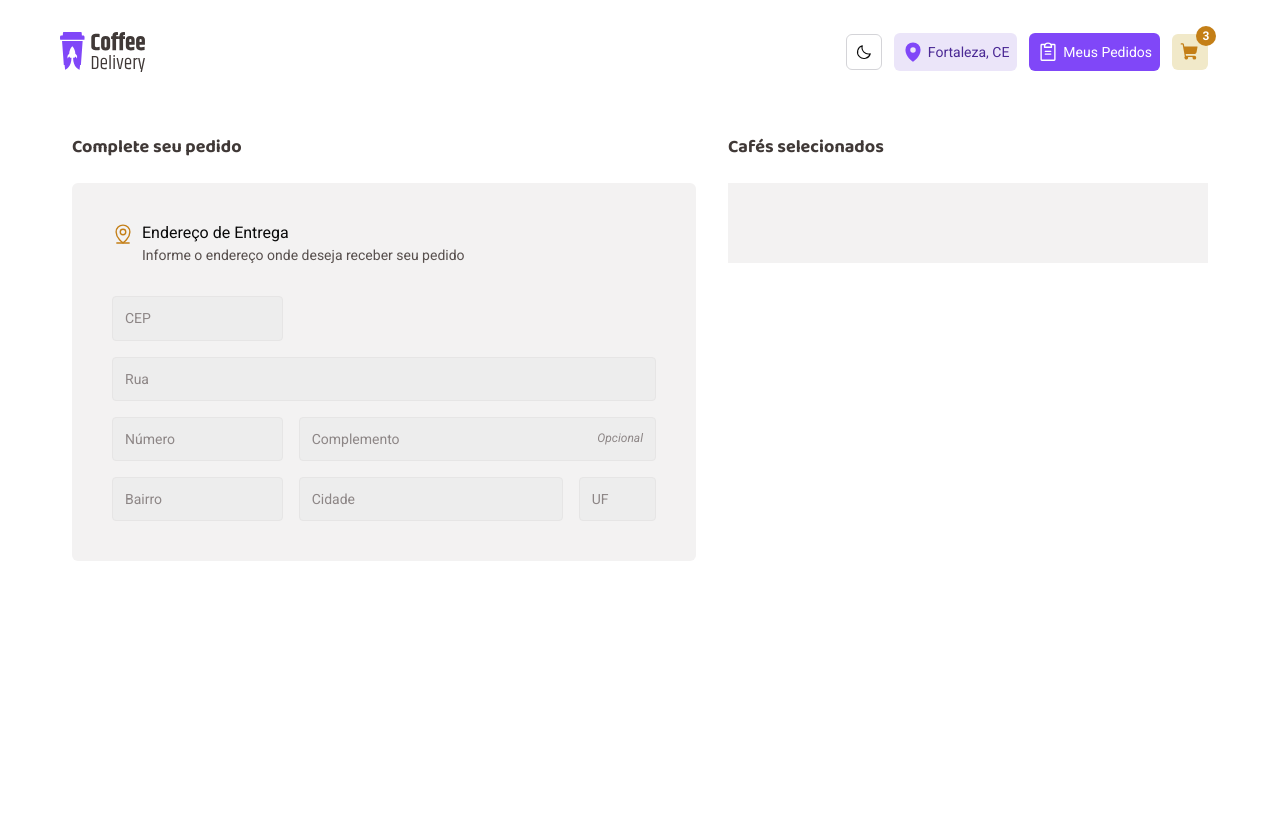
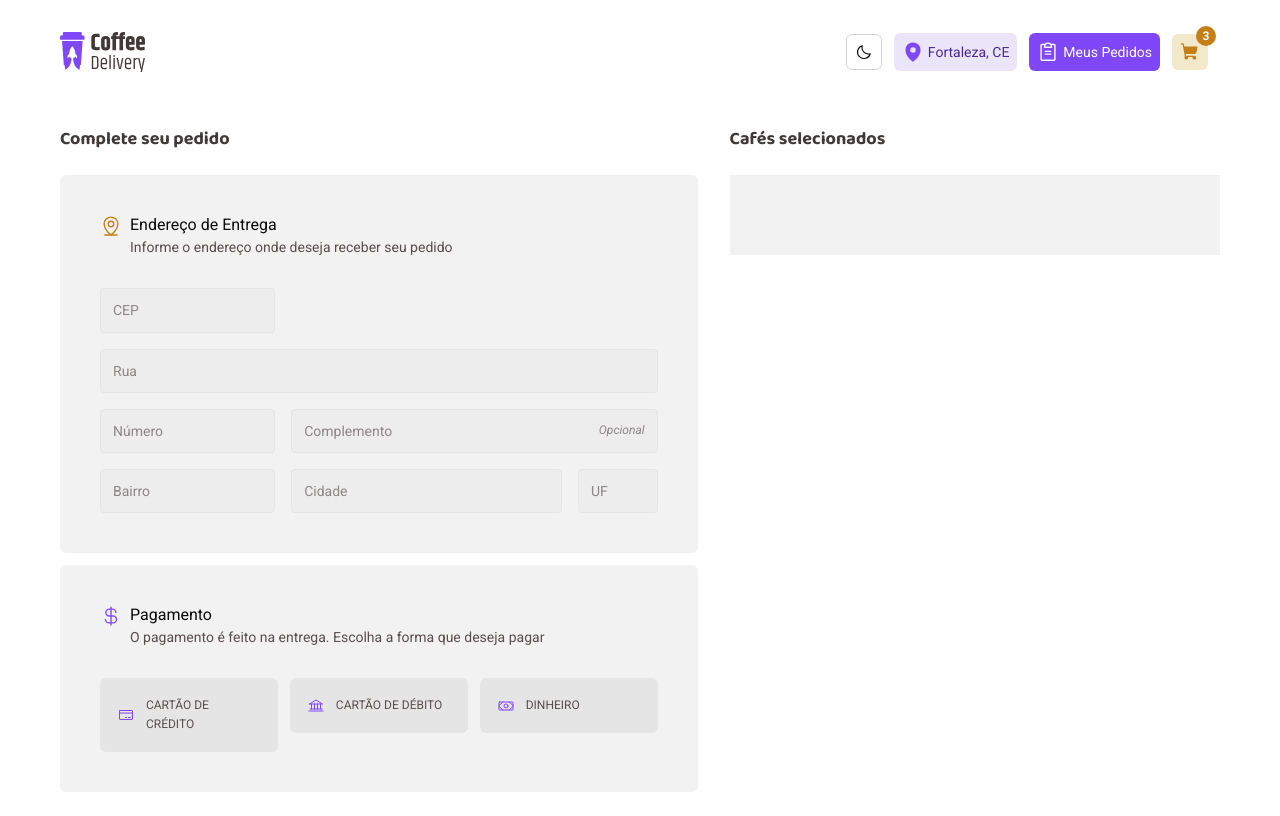
Before and after one commit to CarlosAlexandredevv/Coffee-delivery, a React (Vite) app: page /checkout in a window 1280 px wide. Built offline with nearby package versions, Linux system fonts and the light colour scheme.

Commit message:
feat: form:payment styles

```diff
--- /dev/null
+++ b/src/components/ui/SelectCard.tsx
@@ -0,0 +1,22 @@
+interface SelectCardProps {
+  method: string;
+  icon: JSX.Element;
+  name: string;
+}
+
+export function SelectCard({ method, icon, name }: SelectCardProps) {
+  return (
+    <div>
+      <input type="radio" id={method} name={name} className="peer hidden" />
+      <label
+        htmlFor={method}
+        className="group flex cursor-pointer items-center gap-3 rounded-md border-2 border-transparent bg-base-button p-4 duration-300 hover:bg-base-hover peer-checked:border-purple peer-checked:bg-purple-light"
+      >
+        {icon}
+        <span className="font-roboto text-xs leading-[1.6] text-base-text group-hover:text-base-subtitle peer-checked:text-base-subtitle">
+          {method}
+        </span>
+      </label>
+    </div>
+  );
+}
--- a/src/pages/Checkout/components/form-checkout/index.tsx
+++ b/src/pages/Checkout/components/form-checkout/index.tsx
@@ -16,7 +16,8 @@ export function FormCheckout() {
         </div>
       </div>
 
-      <form className="mt-8 grid grid-cols-6 grid-rows-4 gap-4">
+      <form className="mt-8">
+        <div className="grid grid-cols-6 grid-rows-4 gap-4">
           <div className="col-span-2">
             <InputForm placeholder="CEP" />
           </div>
@@ -38,6 +39,7 @@ export function FormCheckout() {
           <div className="col-start-6 row-start-4">
             <InputForm placeholder="UF" />
           </div>
+        </div>
       </form>
     </div>
   );
--- /dev/null
+++ b/src/pages/Checkout/components/form-payment/index.tsx
@@ -0,0 +1,37 @@
+import { SelectCard } from "@/components/ui/SelectCard";
+import { CurrencyDollar } from "phosphor-react";
+import { CreditCard, Bank, Money } from "phosphor-react";
+export function FormPayment() {
+  return (
+    <main className="mt-3 rounded-md bg-base-card p-10">
+      <div className="flex gap-2">
+        <CurrencyDollar size={22} className="text-purple" />
+        <div>
+          <h2 className="to-base-subtitle font-roboto leading-line">
+            Pagamento
+          </h2>
+          <h3 className="mt-0.5 font-roboto text-sm leading-line text-base-text">
+            O pagamento é feito na entrega. Escolha a forma que deseja pagar
+          </h3>
+        </div>
+      </div>
+      <fieldset className="mt-8 grid grid-cols-3 gap-3">
+        <SelectCard
+          method="CARTÃO DE CRÉDITO"
+          icon={<CreditCard className="text-purple" />}
+          name="payment-method"
+        />
+        <SelectCard
+          method="CARTÃO DE DÉBITO"
+          icon={<Bank className="text-purple" />}
+          name="payment-method"
+        />
+        <SelectCard
+          method="DINHEIRO"
+          icon={<Money className="text-purple" />}
+          name="payment-method"
+        />
+      </fieldset>
+    </main>
+  );
+}
--- a/src/pages/Checkout/index.tsx
+++ b/src/pages/Checkout/index.tsx
@@ -1,13 +1,15 @@
 import { FormCheckout } from "./components/form-checkout";
+import { FormPayment } from "./components/form-payment";
 
 export function Checkout() {
   return (
-    <main className="mx-auto mt-8 grid max-w-container grid-cols-[1.3fr_1fr] gap-8 px-3">
+    <main className="mx-auto my-6 grid max-w-container grid-cols-[1.3fr_1fr] gap-8">
       <div>
         <h1 className="font-baloo text-lg font-bold leading-line text-base-subtitle dark:text-zinc-100">
           Complete seu pedido
         </h1>
         <FormCheckout />
+        <FormPayment />
       </div>
       <div>
         <h1 className="font-baloo text-lg font-bold leading-line text-base-subtitle dark:text-zinc-100">
```
Lines whose indentation alone changed are shown as unchanged.
